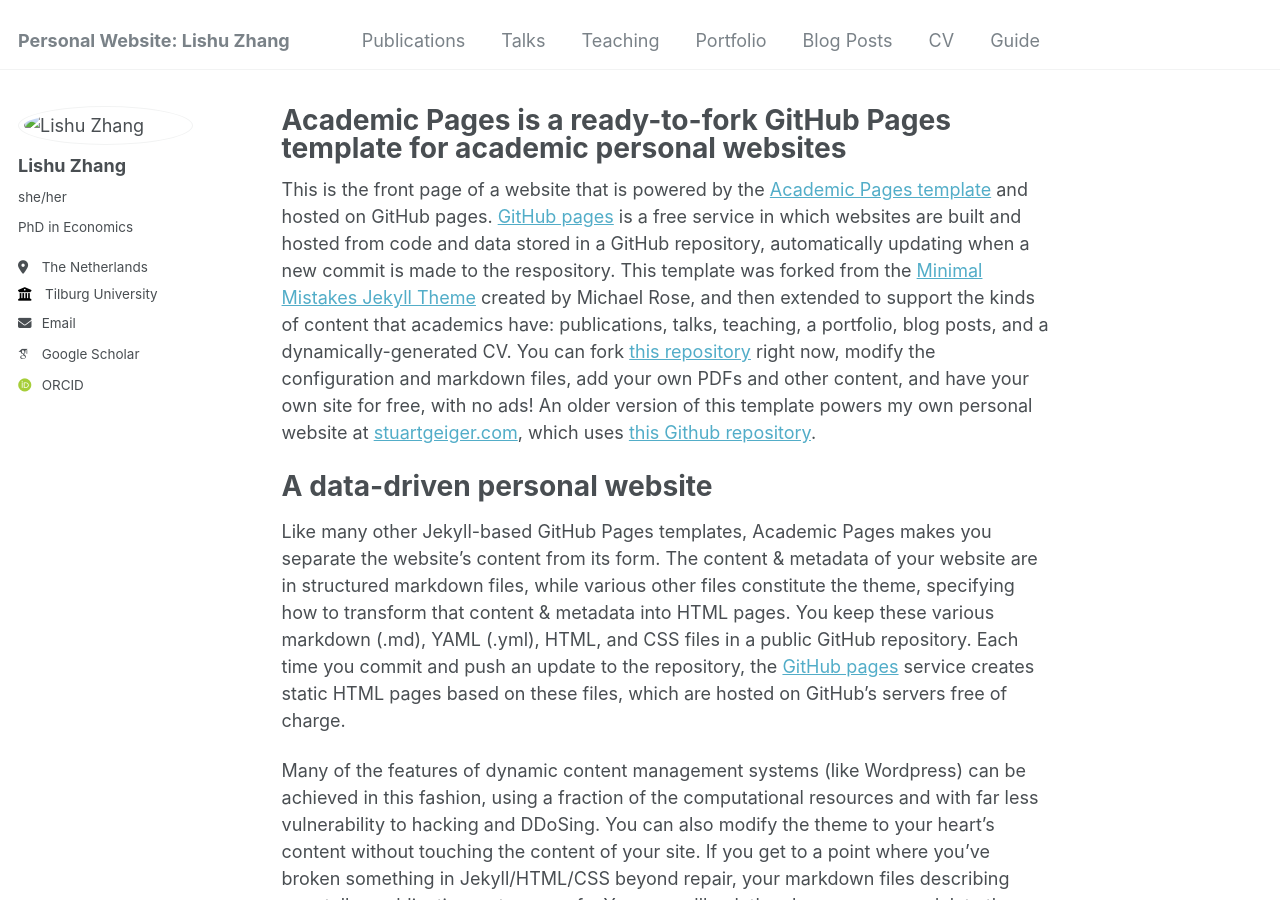
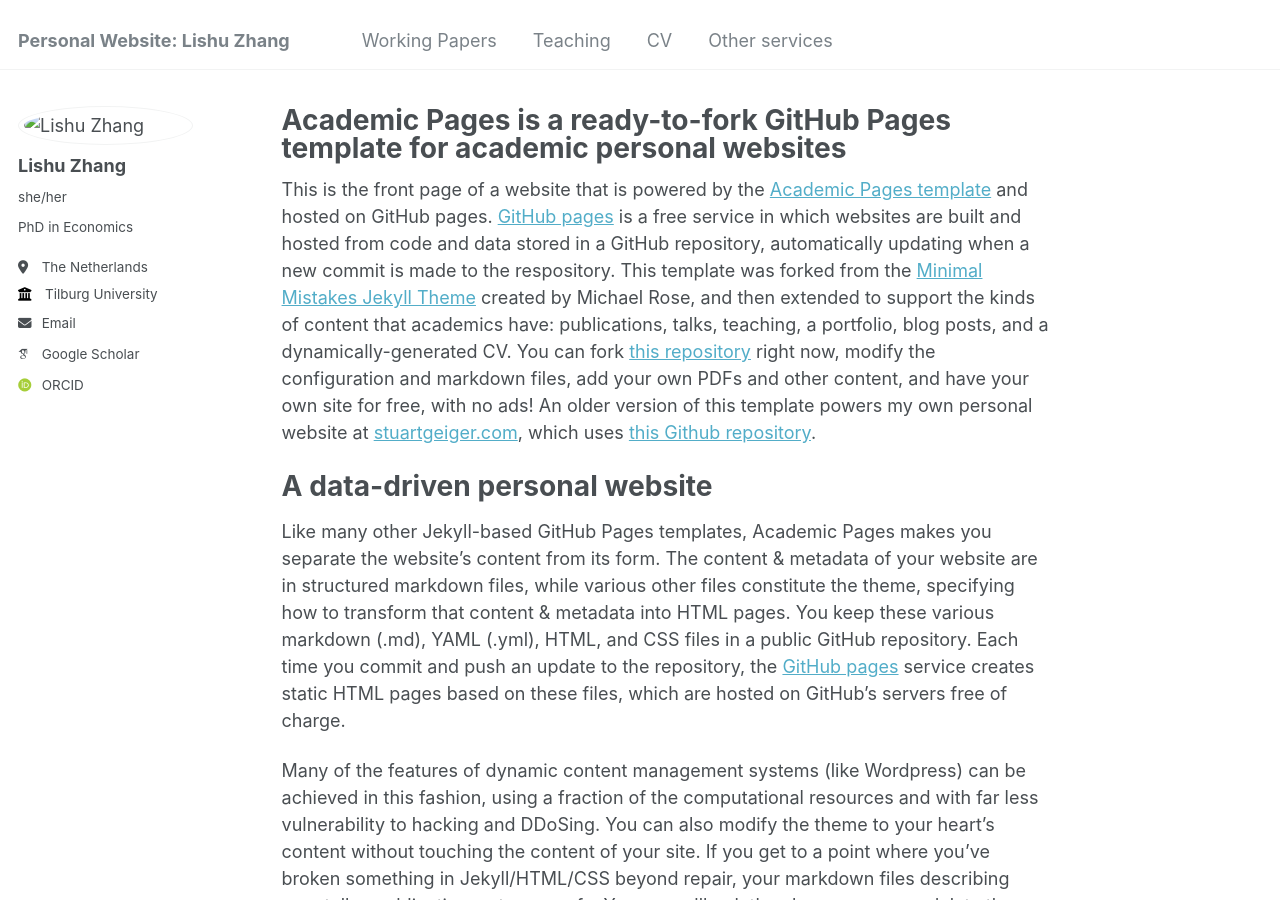
Before and after one commit to LishuZ/LishuZ.github.io, a Jekyll site: the page built from _pages/about.md, in a window 1280 px wide and 900 px high. Built offline with Jekyll 4.4.1, drawn with Linux system fonts in a browser that asks for light colours; some web fonts are replaced.

Commit message:
Update navigation.yml

```diff
--- a/_data/navigation.yml
+++ b/_data/navigation.yml
@@ -5,23 +5,23 @@
 # prevent it from being included in the site.
 
 main:
-  - title: "Publications"
-    url: /publications/
+  - title: "Working Papers"
+    url: /working/
 
-  - title: "Talks"
-    url: /talks/
+  # - title: "talks"
+  #   url: /talks/
 
   - title: "Teaching"
     url: /teaching/
 
-  - title: "Portfolio"
-    url: /portfolio/
+  # - title: "Portfolio"
+  #   url: /portfolio/
 
-  - title: "Blog Posts"
-    url: /year-archive/
+  # - title: "Blog Posts"
+  #   url: /year-archive/
 
   - title: "CV"
     url: /cv/
 
-  - title: "Guide"
-    url: /markdown/
+  - title: "Other services"
+    url: /others/
```
